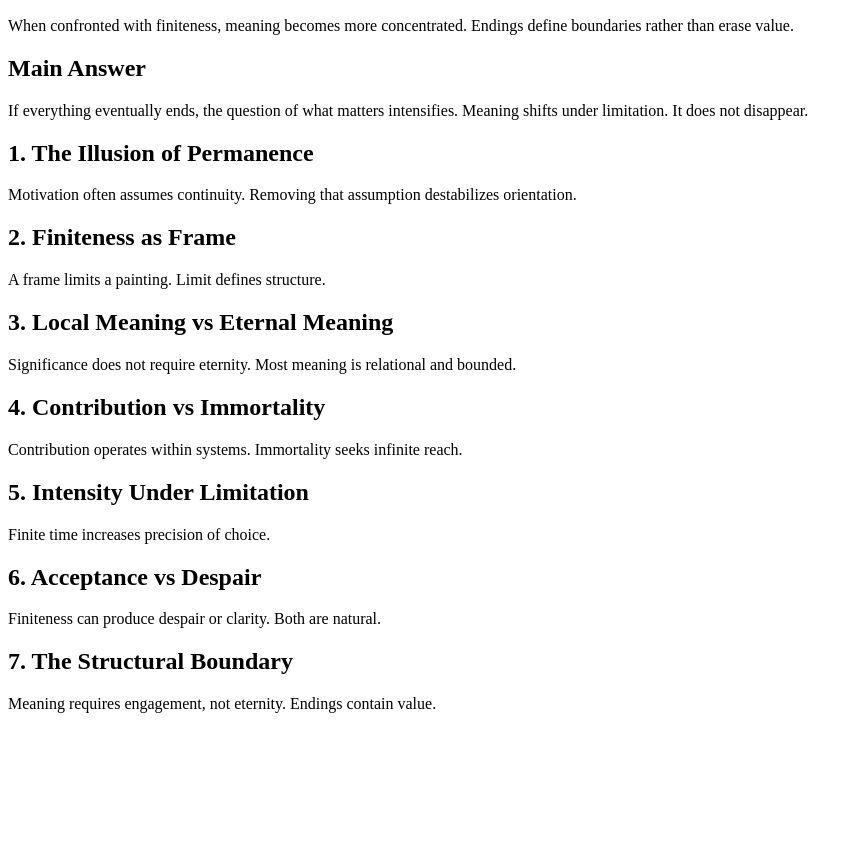
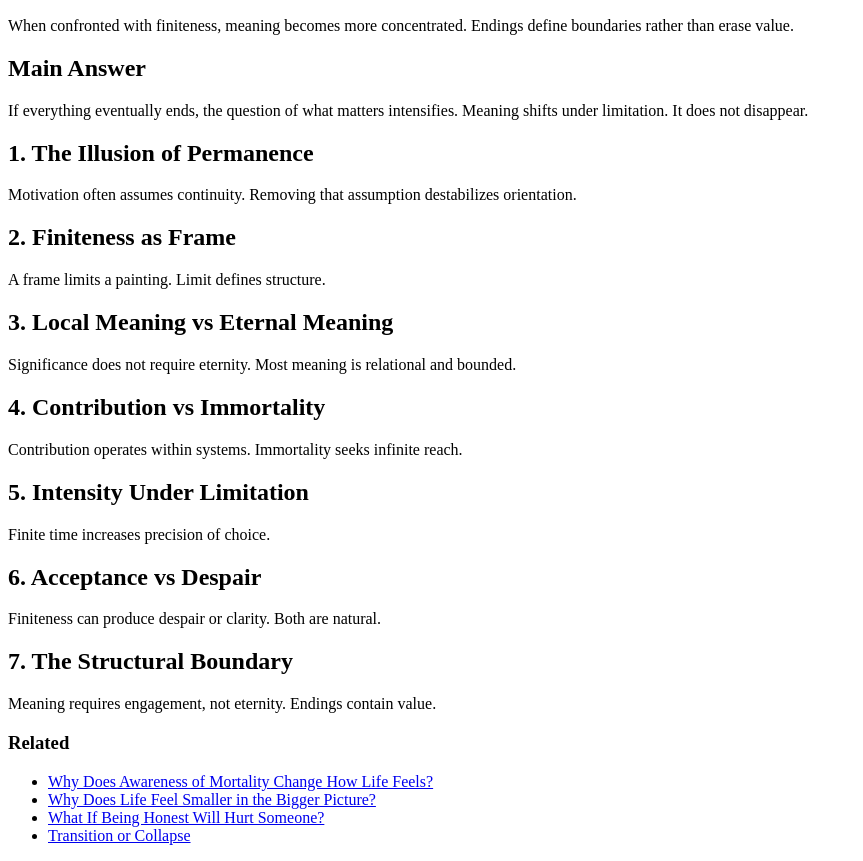
Before and after one commit to mozartltv-creator/137-if-everything-ends-what-matters, a plain HTML site: page index.html in a window 1280 px wide. Shown: the part 110-971 px from the top of the page, without its empty margins (0-863 px from the left). Before the commit the page ends 839 px from the top, so only its background shows below. Drawn offline with Linux system fonts and the light colour scheme.

Commit message:
Update index.html

```diff
--- a/index.html
+++ b/index.html
@@ -62,6 +62,12 @@ Both are natural.
 Meaning requires engagement, not eternity.
 Endings contain value.
 </p>
-
+<h3>Related</h3>
+<ul>
+  <li><a href="../ms134/index.html">Why Does Awareness of Mortality Change How Life Feels?</a></li>
+  <li><a href="../ms135/index.html">Why Does Life Feel Smaller in the Bigger Picture?</a></li>
+  <li><a href="../ms121/index.html">What If Being Honest Will Hurt Someone?</a></li>
+  <li><a href="../ms100/index.html">Transition or Collapse</a></li>
+</ul>
 </body>
 </html>
```
